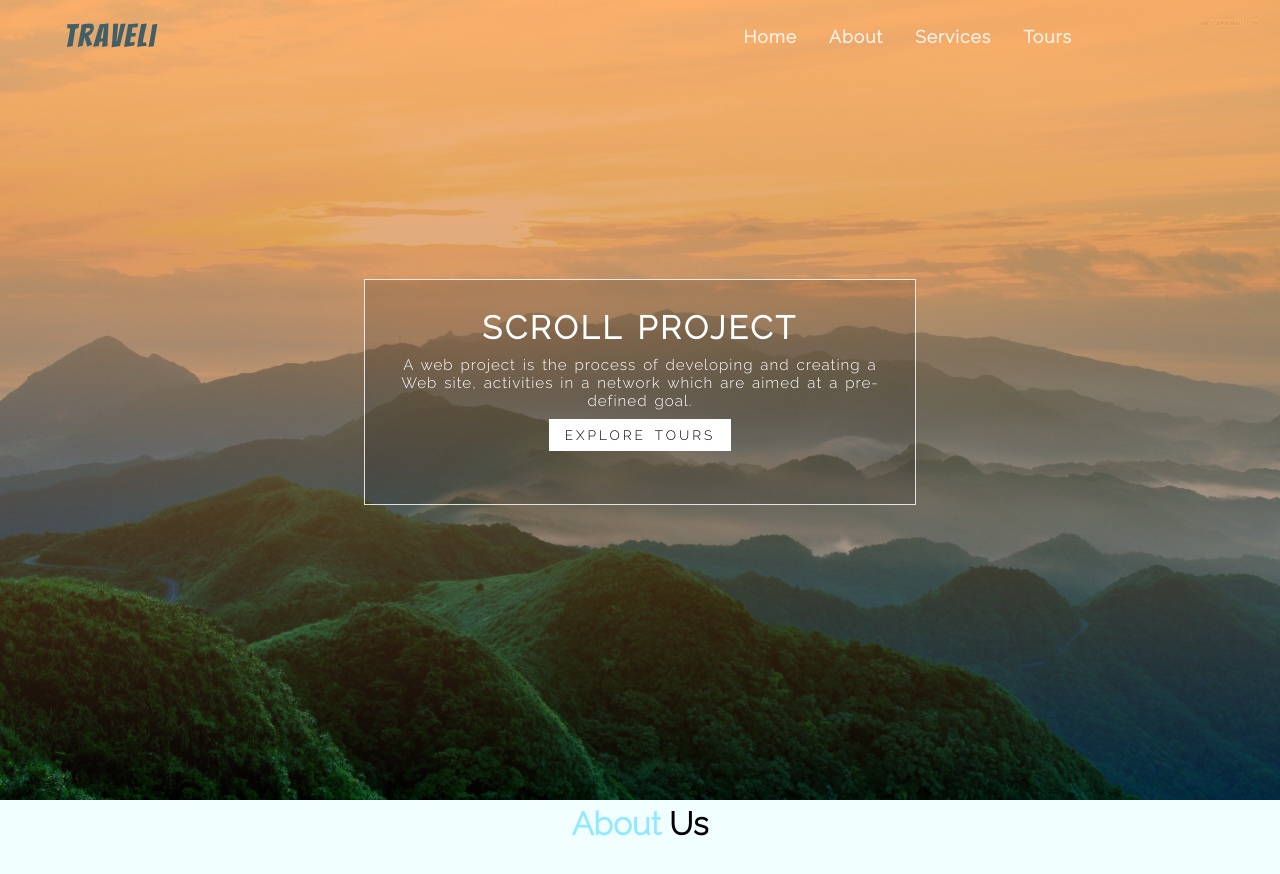
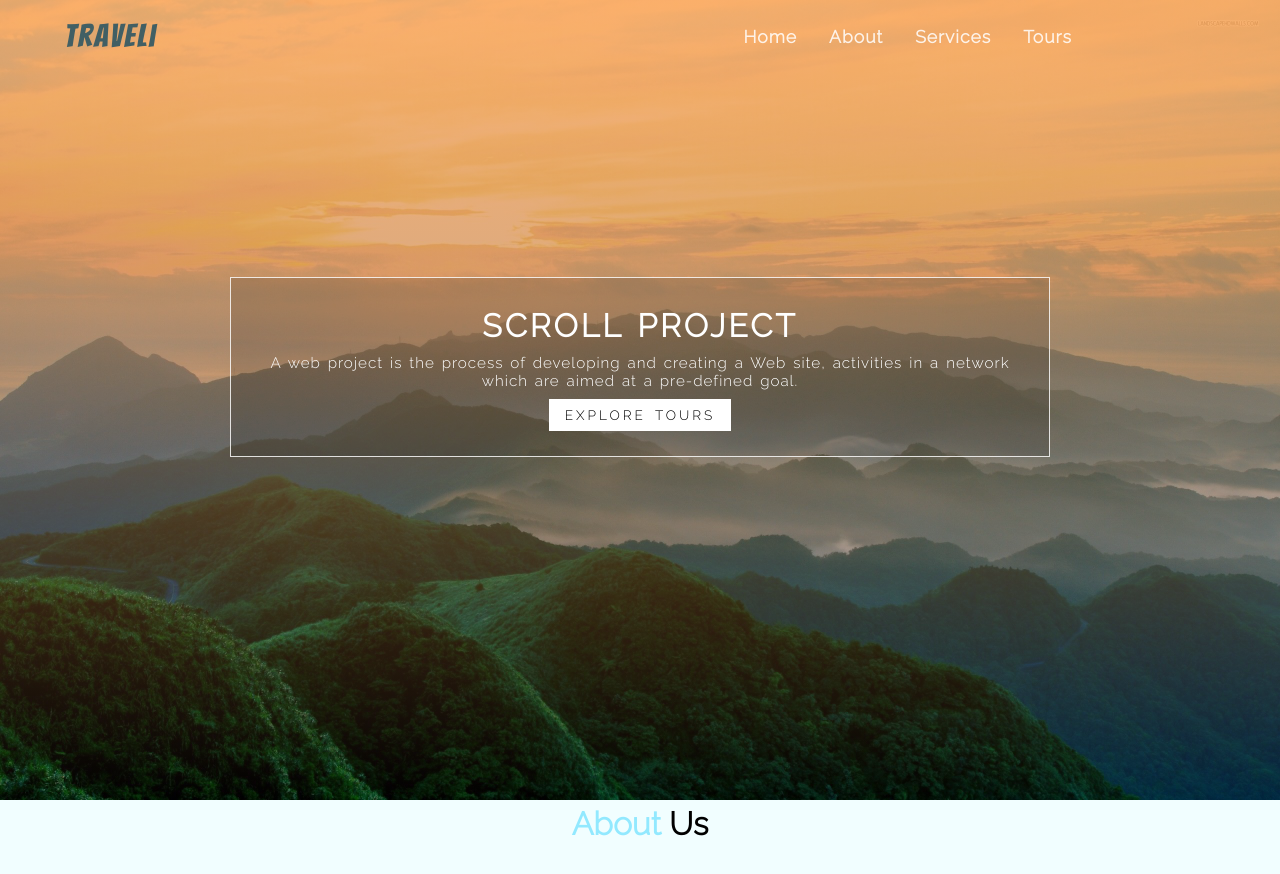
Before and after one commit to pankajsahu221/Vanilla-javascript-projects, a plain HTML site: page scroll/scroll.html in a window 1280 px wide. Shown: the top 874 px of the page. Drawn offline with Linux system fonts and the light colour scheme.

Commit message:
fixed issue in the container

```diff
--- a/scroll/scrollkacss.css
+++ b/scroll/scrollkacss.css
@@ -48,13 +48,6 @@ header {
   color:rgb(255, 190, 146);
   transition: all 0.28s ease;
 }
-.banner {
-    min-height: 80vh;
-    display: grid;
-    place-items: center;
-    text-align: center;
-    align-items: center;
-}
 .links-container{
     /* display: none; */
     height:0;
@@ -97,9 +90,15 @@ header {
 .fixed-navbar .links a:hover {
   color: rgb(146, 233, 255);
 }
+.banner {
+  display: grid;
+  place-items: center;
+  text-align: center;
+  align-items: center;
+}
+.container{
+    margin: 16% 18% 0 18%;
 
-.container{
-    position: relative;
     font-family: 'Raleway', sans-serif;
     word-spacing: 3px;
     letter-spacing: 3px;
@@ -107,8 +106,8 @@ header {
     background: rgba(0, 0, 0, 0.13);
     color:white;
     border:0.5px solid rgba(255, 255, 255, 0.829);
-    width: 55%;
-    height: 37%;
+    /* width: 55%; */
+    /*height: 37%; */
 }
 .desc{
   padding-bottom: 2vh;
@@ -244,10 +243,10 @@ p{
     padding: 0;
     transition:all 0.3s ease;
   }
-  .container{
+  /* .container{
       height: 25%;
       width: 38%;
-  }
+  } */
   .btn-white{
       padding:1vh 2vh 1vh 2vh;
   }
```
